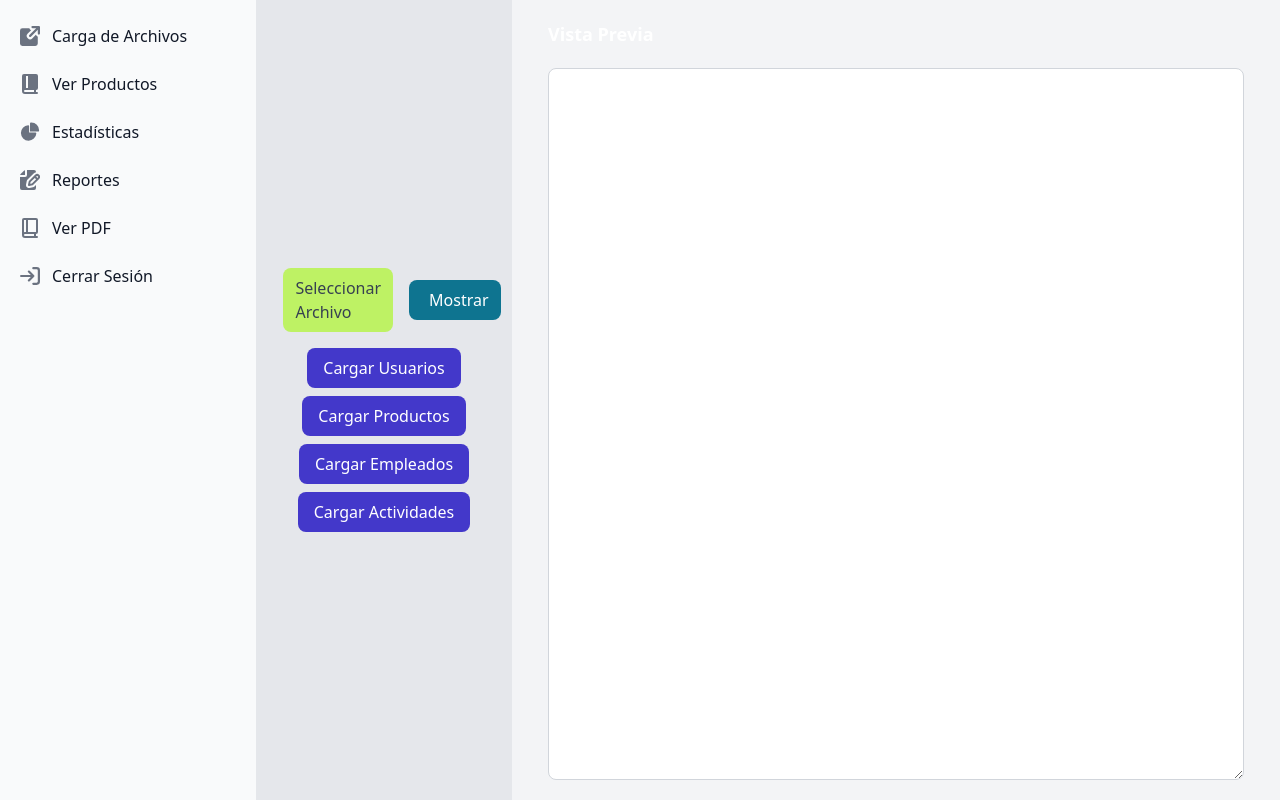
After one commit to bryanthr6/IPC2_ProyectoVJ2024_201701010, a Django app: page /carga/ in a window 1280 px wide. The commit adds this page. Run offline with Django 5.2, Linux system fonts and the light colour scheme; some libraries are stand-ins or nearby versions.

Commit message:
Se completó una parte del proyecto

```diff
--- a/Proyecto2/Frontend/app/forms.py
+++ b/Proyecto2/Frontend/app/forms.py
@@ -3,3 +3,6 @@ from django import forms
 class LoginForm(forms.Form):
     iduser = forms.CharField(label='iduser', max_length=100)
     password = forms.CharField(widget=forms.PasswordInput(), label='password', max_length=100)
+
+class FileForm(forms.Form):
+    file = forms.FileField(label='file')
--- a/Proyecto2/Frontend/app/templates/cargaadmin.html
+++ b/Proyecto2/Frontend/app/templates/cargaadmin.html
@@ -1,11 +1,118 @@
-<!DOCTYPE html>
-<html lang="en">
-<head>
-    <meta charset="UTF-8">
-    <meta name="viewport" content="width=device-width, initial-scale=1.0">
-    <title>Admin</title>
-</head>
-<body>
-    <h1>ADMON</h1>
-</body>
-</html>
+{% extends "sidebaradmin.html" %}
+
+{% block content %}
+<div class="flex h-full">
+    <!-- lado izquierdo -->
+     <style>
+        .message-success {
+            background-color: #10B981;
+            color: #FFFFFF;
+        }
+
+        .message-error {
+            background-color: #EF4444;
+            color: #FFFFFF;
+        }
+     </style>
+    <div class="w-1/4 px-4 py-2 bg-gray-200 dark:bg-gray-700 flex flex-col justify-center items-center">
+        <form
+            class="flex items-center space-x-4 mb-4"
+            method="POST"
+            enctype="multipart/form-data"
+            action="/cargaxml/"
+        >
+            {% csrf_token %}
+            <label for="file" class="px-3 py-2 bg-lime-300 text-gray-700 rounded-lg cursor-pointer hover:bg-gray-300 transition duration-150 ease-in-out">
+                Seleccionar Archivo
+            </label>
+            <input type="file" id="file" name="file" accept="text/xml" class="hidden">
+            <button type="submit" class="px-3 py-2 bg-cyan-700 text-white rounded-lg hover:bg-cyan-300 transition duration-150 ease-in-out">
+                <span class="mr-2">
+                    <i class="fas fa-file"></i>
+                </span>
+                Mostrar
+            </button>
+        </form>
+        <!--Cargar Usuarios-->
+        <form
+            method="POST"
+            enctype="multipart/form-data"
+            action="/xmlUsuarios/"
+        >
+        {% csrf_token %}
+        <button class="w-full px-4 py-2 bg-indigo-700 text-white rounded-lg hover:bg-indigo-400 focus:outline-none">Cargar Usuarios</button>
+        </form>
+
+        <!--Cargar Productos-->
+        <form
+            method="POST"
+            enctype="multipart/form-data"
+            action="/xmlProductos/"
+        >
+        {% csrf_token %}
+        <button class="mt-2 w-full px-4 py-2 bg-indigo-700 text-white rounded-lg hover:bg-indigo-400 focus:outline-none">Cargar Productos</button>
+        </form>
+
+        <!--Cargar Empleados-->
+        <form
+            method="POST"
+            enctype="multipart/form-data"
+            action="/xmlEmpleados/"
+        >
+        {% csrf_token %}
+        <button class="mt-2 w-full px-4 py-2 bg-indigo-700 text-white rounded-lg hover:bg-indigo-400 focus:outline-none">Cargar Empleados</button>
+        </form>
+
+        <form
+            method="POST"
+            enctype="multipart/form-data"
+            action="/xmlActividades/"
+        >
+        {% csrf_token %}
+        <button class="mt-2 w-full px-4 py-2 bg-indigo-700 text-white rounded-lg hover:bg-indigo-400 focus:outline-none">Cargar Actividades</button>
+        </form>
+    </div>
+
+    <!-- lado derecho -->
+    <div class="w-3/4 mx-4 flex flex-col">
+        <h1 class="text-white ml-5 mt-5 font-bold text-lg">Vista Previa</h1>
+        {% if contenido_archivo %}
+            <textarea class="flex-1 w-max-64 px-3 py-2 m-5 border border-gray-300 rounded-lg focus:outline-none focus:ring focus:border-blue-500" readonly>{{contenido_archivo}}</textarea>
+        {% else %}
+            <textarea class="flex-1 w-max-64 px-3 py-2 m-5 border border-gray-300 rounded-lg focus:outline-none focus:ring focus:border-blue-500" readonly></textarea>
+        {% endif %}
+    </div>
+</div>
+<style>
+    .toast {
+        position: fixed;
+        bottom: 0;
+        right: 0;
+        margin-bottom: 4rem;
+        margin-right: 4rem;
+        padding: 1rem;
+        border-radius: 0.5rem;
+        display: none;
+    }
+
+    .toast-success {
+        background-color: #10B981;
+        color: #FFFFFF;
+    }
+
+    .toast-error {
+        background-color: #EF4444;
+        color: #FFFFFF;
+    }
+
+    .toast-warning {
+        background-color: #FBBF24;
+        color: #1F2937;
+    }
+
+    .toast-info {
+        background-color: #6B7280;
+        color: #FFFFFF;
+    }
+</style>
+{% endblock %}
--- a/Proyecto2/Frontend/app/templates/index.html
+++ b/Proyecto2/Frontend/app/templates/index.html
@@ -20,7 +20,7 @@
     <title>Proyecto 2</title>
 </head>
 <body>
-    <div class="bg-white">
+    <div class="bg-lime-600">
         <div class="relative isolate px-6 pt-14 lg:px-8">
           <div class="absolute inset-x-0 -top-40 -z-10 transform-gpu overflow-hidden blur-3xl sm:-top-80" aria-hidden="true">
             <div class="relative left-[calc(50%-11rem)] aspect-[1155/678] w-[36.125rem] -translate-x-1/2 rotate-[30deg] bg-gradient-to-tr from-[#ff80b5] to-[#9089fc] opacity-30 sm:left-[calc(50%-30rem)] sm:w-[72.1875rem]" style="clip-path: polygon(74.1% 44.1%, 100% 61.6%, 97.5% 26.9%, 85.5% 0.1%, 80.7% 2%, 72.5% 32.5%, 60.2% 62.4%, 52.4% 68.1%, 47.5% 58.3%, 45.2% 34.5%, 27.5% 76.7%, 0.1% 64.9%, 17.9% 100%, 27.6% 76.8%, 76.1% 97.7%, 74.1% 44.1%)"></div>
--- /dev/null
+++ b/Proyecto2/Frontend/app/templates/sidebaradmin.html
@@ -0,0 +1,79 @@
+{% load static %}
+<!DOCTYPE html>
+<html lang="es">
+<head>
+    <meta charset="UTF-8">
+    <meta name="viewport" content="width=device-width, initial-scale=1.0">
+    {% if title %}
+        <title>Admin - {{title}}</title>
+    {% else %}
+        <title>Admin</title>
+    {% endif %}
+    <script src="https://cdn.tailwindcss.com"></script>
+</head>
+
+<body class="flex h-screen">
+ <aside id="default-sidebar" class="w-64 bg-gray-50 dark:bg-gray-800" aria-label="Sidebar">
+    <div class="h-full px-3 py-4 overflow-y-auto bg-gray-50 dark:bg-gray-800">
+       <ul class="space-y-2 font-medium">
+        <li>
+            <a href="{%url 'carga' %}" class="flex items-center p-2 text-gray-900 rounded-lg dark:text-white hover:bg-gray-100 dark:hover:bg-gray-700 group">
+               <svg class="flex-shrink-0 w-5 h-5 text-gray-500 transition duration-75 dark:text-gray-400 group-hover:text-gray-900 dark:group-hover:text-white" aria-hidden="true" xmlns="http://www.w3.org/2000/svg" fill="currentColor" viewBox="0 0 18 18">
+                    <path d="M17 0h-5.768a1 1 0 1 0 0 2h3.354L8.4 8.182A1.003 1.003 0 1 0 9.818 9.6L16 3.414v3.354a1 1 0 0 0 2 0V1a1 1 0 0 0-1-1Z"/>
+                    <path d="m14.258 7.985-3.025 3.025A3 3 0 1 1 6.99 6.768l3.026-3.026A3.01 3.01 0 0 1 8.411 2H2.167A2.169 2.169 0 0 0 0 4.167v11.666A2.169 2.169 0 0 0 2.167 18h11.666A2.169 2.169 0 0 0 16 15.833V9.589a3.011 3.011 0 0 1-1.742-1.604Z"/>
+                </svg>
+               <span class="flex-1 ms-3 whitespace-nowrap">Carga de Archivos</span>
+            </a>
+         </li>
+         <li>
+            <a href="{% url 'productos' %}" class="flex items-center p-2 text-gray-900 rounded-lg dark:text-white hover:bg-gray-100 dark:hover:bg-gray-700 group">
+                <svg class="flex-shrink-0 w-5 h-5 text-gray-500 transition duration-75 dark:text-gray-400 group-hover:text-gray-900 dark:group-hover:text-white" aria-hidden="true" xmlns="http://www.w3.org/2000/svg" fill="currentColor" viewBox="0 0 16 20">
+                    <path d="M16 14V2a2 2 0 0 0-2-2H2a2 2 0 0 0-2 2v15a3 3 0 0 0 3 3h12a1 1 0 0 0 0-2h-1v-2a2 2 0 0 0 2-2ZM4 2h2v12H4V2Zm8 16H3a1 1 0 0 1 0-2h9v2Z"/>
+                </svg>
+               <span class="flex-1 ms-3 whitespace-nowrap">Ver Productos</span>
+            </a>
+         </li>
+          <li>
+             <a href="" class="flex items-center p-2 text-gray-900 rounded-lg dark:text-white hover:bg-gray-100 dark:hover:bg-gray-700 group">
+                <svg class="w-5 h-5 text-gray-500 transition duration-75 dark:text-gray-400 group-hover:text-gray-900 dark:group-hover:text-white" aria-hidden="true" xmlns="http://www.w3.org/2000/svg" fill="currentColor" viewBox="0 0 22 21">
+                   <path d="M16.975 11H10V4.025a1 1 0 0 0-1.066-.998 8.5 8.5 0 1 0 9.039 9.039.999.999 0 0 0-1-1.066h.002Z"/>
+                   <path d="M12.5 0c-.157 0-.311.01-.565.027A1 1 0 0 0 11 1.02V10h8.975a1 1 0 0 0 1-.935c.013-.188.028-.374.028-.565A8.51 8.51 0 0 0 12.5 0Z"/>
+                </svg>
+                <span class="ms-3">Estadísticas</span>
+             </a>
+          </li>
+          <li>
+             <a href="#" class="flex items-center p-2 text-gray-900 rounded-lg dark:text-white hover:bg-gray-100 dark:hover:bg-gray-700 group">
+                <svg class="flex-shrink-0 w-5 h-5 text-gray-500 transition duration-75 dark:text-gray-400 group-hover:text-gray-900 dark:group-hover:text-white" aria-hidden="true" xmlns="http://www.w3.org/2000/svg" fill="currentColor" viewBox="0 0 20 20">
+                    <path d="M5 5V.13a2.96 2.96 0 0 0-1.293.749L.879 3.707A2.96 2.96 0 0 0 .13 5H5Z"/>
+                    <path d="M6.737 11.061a2.961 2.961 0 0 1 .81-1.515l6.117-6.116A4.839 4.839 0 0 1 16 2.141V2a1.97 1.97 0 0 0-1.933-2H7v5a2 2 0 0 1-2 2H0v11a1.969 1.969 0 0 0 1.933 2h12.134A1.97 1.97 0 0 0 16 18v-3.093l-1.546 1.546c-.413.413-.94.695-1.513.81l-3.4.679a2.947 2.947 0 0 1-1.85-.227 2.96 2.96 0 0 1-1.635-3.257l.681-3.397Z"/>
+                    <path d="M8.961 16a.93.93 0 0 0 .189-.019l3.4-.679a.961.961 0 0 0 .49-.263l6.118-6.117a2.884 2.884 0 0 0-4.079-4.078l-6.117 6.117a.96.96 0 0 0-.263.491l-.679 3.4A.961.961 0 0 0 8.961 16Zm7.477-9.8a.958.958 0 0 1 .68-.281.961.961 0 0 1 .682 1.644l-.315.315-1.36-1.36.313-.318Zm-5.911 5.911 4.236-4.236 1.359 1.359-4.236 4.237-1.7.339.341-1.699Z"/>
+                 </svg>
+                <span class="flex-1 ms-3 whitespace-nowrap">Reportes</span>
+             </a>
+          </li>
+          <li>
+             <a href="" class="flex items-center p-2 text-gray-900 rounded-lg dark:text-white hover:bg-gray-100 dark:hover:bg-gray-700 group">
+                <svg class="flex-shrink-0 w-5 h-5 text-gray-500 transition duration-75 dark:text-gray-400 group-hover:text-gray-900 dark:group-hover:text-white" aria-hidden="true" xmlns="http://www.w3.org/2000/svg" fill="none" viewBox="0 0 16 20">
+                    <path stroke="currentColor" stroke-linecap="round" stroke-linejoin="round" stroke-width="2" d="M1 17V2a1 1 0 0 1 1-1h12a1 1 0 0 1 1 1v12a1 1 0 0 1-1 1H3a2 2 0 0 0-2 2Zm0 0a2 2 0 0 0 2 2h12M5 15V1m8 18v-4"/>
+                </svg>
+                <span class="flex-1 ms-3 whitespace-nowrap">Ver PDF</span>
+             </a>
+          </li>
+          <li>
+             <a href="" class="flex items-center p-2 text-gray-900 rounded-lg dark:text-white hover:bg-gray-100 dark:hover:bg-gray-700 group">
+                <svg class="flex-shrink-0 w-5 h-5 text-gray-500 transition duration-75 dark:text-gray-400 group-hover:text-gray-900 dark:group-hover:text-white" aria-hidden="true" xmlns="http://www.w3.org/2000/svg" fill="none" viewBox="0 0 18 16">
+                   <path stroke="currentColor" stroke-linecap="round" stroke-linejoin="round" stroke-width="2" d="M1 8h11m0 0L8 4m4 4-4 4m4-11h3a2 2 0 0 1 2 2v10a2 2 0 0 1-2 2h-3"/>
+                </svg>
+                <span class="flex-1 ms-3 whitespace-nowrap">Cerrar Sesión</span>
+             </a>
+          </li>
+       </ul>
+    </div>
+ </aside>
+
+<main role="main" class="flex-1 overflow-hidden bg-gray-100 dark:bg-gray-900">
+    {% block content %}{% endblock %}
+</main>
+</body>
+</html>
--- a/Proyecto2/Frontend/app/urls.py
+++ b/Proyecto2/Frontend/app/urls.py
@@ -5,7 +5,13 @@ from . import views
 urlpatterns = [
     path('', views.index, name='index'),
     path('login/', views.login, name='login'),
-    path('carga/', views.admin_carga, name='carga'),
+    path('carga/', views.admincarga, name='carga'),
     path('user/', views.userview, name='user'),
-    path('signin/', views.signin, name='signin')
+    path('signin/', views.signin, name='signin'),
+    path('cargaxml/', views.cargarXML, name='cargaxml'),
+    path('xmlUsuarios/', views.enviarUsuarios, name='xmlUsuarios'),
+    path('xmlProductos/', views.enviarProductos, name='xmlProductos'),
+    path('xmlEmpleados/', views.enviarEmpleados, name='xmlEmpleados'),
+    path('xmlActividades/', views.enviarActividades, name='xmlActividades'),
+    path('productos/', views.verProductos, name='productos'),
 ]
--- a/Proyecto2/Frontend/app/views.py
+++ b/Proyecto2/Frontend/app/views.py
@@ -1,18 +1,20 @@
 from django.shortcuts import render, redirect
 import requests
-from .forms import LoginForm
+from .forms import LoginForm, FileForm
 import json
 #Para el CACHE
 from django.core.cache import cache
 #Para las COOKIES
 from django.http import HttpResponse
+#Para mostrar mensajes en pantalla
+from django.contrib import messages
 
 
 # Create your views here.
 
 endpoint = 'http://localhost:5000/'
 
-#contexto general
+#contexto general, es como una variable global de entorno
 contexto = {
     'user': None,
     'contenido_archivo': None,
@@ -38,7 +40,7 @@ def signin(request):
                 url = endpoint + 'login'
                 #data a enviar al backend
                 data = {
-                    'iduser': iduser,
+                    'id': iduser,
                     'password': password
                 }
 
@@ -55,33 +57,148 @@ def signin(request):
                 #lo pasamos como un diccionario
                 respuesta = response.json()
                 if response.status_code == 200:
-                    rol = respuesta['role']
+                    rol = int(respuesta['role'])
                     contexto['user'] = iduser
                     #Crear una variable para ver si es admin o usuario
                     paginaredireccion = None
+
                     #Ir a ADMIN
                     if rol == 0:
                         #Si yo quiero almacenar al usuario en cache
                         #cache.set('iduser', iduser, timeout=None)
                         #Si yo quiero almacenar al usuario en una cookies
-                        pagina_redireccion = redirect('carga')
-                        pagina_redireccion.set_cookie('iduser', iduser)
-                        return pagina_redireccion
+                        paginaredireccion = redirect('carga')
+                        paginaredireccion.set_cookie('iduser', iduser)
+                        return paginaredireccion
                     #Ir a USER
                     elif rol == 1:
                         #Si yo quiero almacenar al usuario en cache
                         #cache.set('iduser', iduser, timeout=None)
                         #Si yo quiero almacenar al usuario en una cookies
-                        pagina_redireccion = redirect('user')
-                        pagina_redireccion.set_cookie('iduser', iduser)
-                        return pagina_redireccion
+                        paginaredireccion = redirect('user')
+                        paginaredireccion.set_cookie('iduser', iduser)
+                        return paginaredireccion
+    except:
+        return render(request, 'login.html')
 
 
+
+def admincarga(request):
+    ctx = {
+        'title':'Carga Masiva'
+    }
+    return render(request, 'cargaadmin.html', ctx)
+
+def cargarXML(request):
+    ctx = {
+        'contenido_archivo':None
+    }
+    try:
+        if request.method == 'POST':
+            #obtenemos el formulario
+            form = FileForm(request.POST, request.FILES)
+            print(form.is_valid())
+            if form.is_valid():
+                #obtenemos el archivo
+                archivo = request.FILES['file']
+                #guardamos el binario
+                xml = archivo.read()
+                xml_decodificado = xml.decode('utf-8')
+                #guardamos el contenido del archivo
+                contexto['binario_xml'] = xml
+                contexto['contenido_archivo'] = xml_decodificado
+                ctx['contenido_archivo'] = xml_decodificado
+                return render(request, 'cargaadmin.html', ctx)
     except:
-        pass
+        return render(request, 'cargaadmin.html')
 
-def admin_carga(request):
-    return render(request, 'admin_carga.html')
+def enviarUsuarios(request):
+    try:
+        if request.method == 'POST':
+            xml = contexto['binario_xml']
+            if xml is None:
+                messages.error(request, 'No se ha cargado ningun archivo')
+                return render(request, 'cargaadmin.html')
+            #Peticion al backend
+            url = endpoint + 'cargausuarios'
+            respuesta = requests.post(url, data=xml)
+
+            mensaje = respuesta.json()
+            messages.success(request, mensaje['message'])
+            contexto['binario_xml'] = None
+            contexto['contenido_archivo'] = None
+            return render(request, 'cargaadmin.html', contexto)
+    except:
+        return render(request, 'cargaadmin.html')
+
+def enviarProductos(request):
+    try:
+        if request.method == 'POST':
+            xml = contexto['binario_xml']
+            if xml is None:
+                messages.error(request, 'No se ha cargado ningun archivo')
+                return render(request, 'cargaadmin.html')
+            #Peticion al backend
+            url = endpoint + 'cargaproductos'
+            respuesta = requests.post(url, data=xml)
+
+            mensaje = respuesta.json()
+            messages.success(request, mensaje['message'])
+            contexto['binario_xml'] = None
+            contexto['contenido_archivo'] = None
+            return render(request, 'cargaadmin.html', contexto)
+    except:
+        return render(request, 'cargaadmin.html')
+
+def enviarEmpleados(request):
+    try:
+        if request.method == 'POST':
+            xml = contexto['binario_xml']
+            if xml is None:
+                messages.error(request, 'No se ha cargado ningun archivo')
+                return render(request, 'cargaadmin.html')
+            #Peticion al backend
+            url = endpoint + 'cargaempleados'
+            respuesta = requests.post(url, data=xml)
+
+            mensaje = respuesta.json()
+            messages.success(request, mensaje['message'])
+            contexto['binario_xml'] = None
+            contexto['contenido_archivo'] = None
+            return render(request, 'cargaadmin.html', contexto)
+    except:
+        return render(request, 'cargaadmin.html')
+
+def enviarActividades(request):
+    try:
+        if request.method == 'POST':
+            xml = contexto['binario_xml']
+            if xml is None:
+                messages.error(request, 'No se ha cargado ningun archivo')
+                return render(request, 'cargaadmin.html')
+            #Peticion al backend
+            url = endpoint + 'cargaactividades'
+            respuesta = requests.post(url, data=xml)
+
+            mensaje = respuesta.json()
+            messages.success(request, mensaje['message'])
+            contexto['binario_xml'] = None
+            contexto['contenido_archivo'] = None
+            return render(request, 'cargaadmin.html', contexto)
+    except:
+        return render(request, 'cargaadmin.html')
+
+def verProductos(request):
+    ctx = {
+        'productos':None,
+        'title':'Productos'
+    }
+    url = endpoint + 'verProductos'
+    response = requests.get(url)
+    data = response.json()
+    ctx['productos'] = data['productos']
+    return render(request, 'verproductosadmin.html', ctx)
+
 
 def userview(request):
     return render(request, 'user.html')
```
Also changed, not shown: Proyecto2/Backend/controllers/productoscontroller.py (+38 -0 lines), Proyecto2/Backend/database/productos.xml (added, +1 -0 lines), Proyecto2/Frontend/app/templates/login.html (+5 -2 lines), Proyecto2/Frontend/app/templates/verproductosadmin.html (added, +25 -0 lines).
